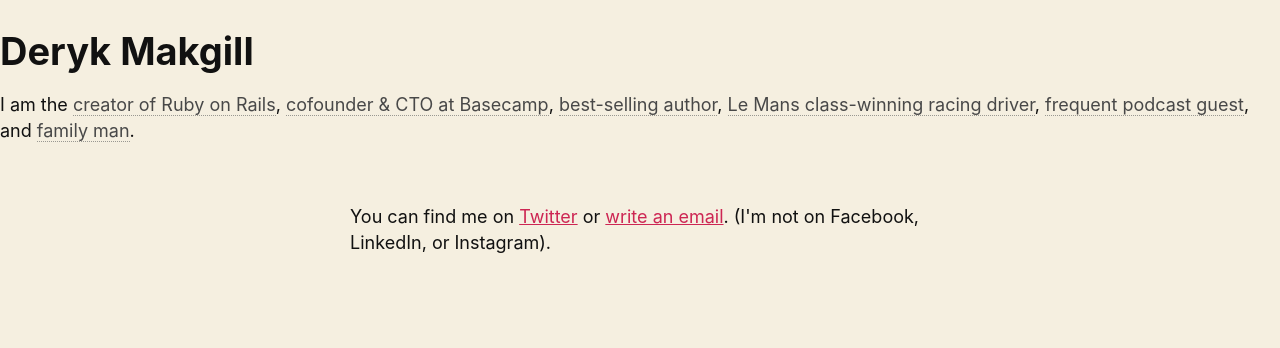
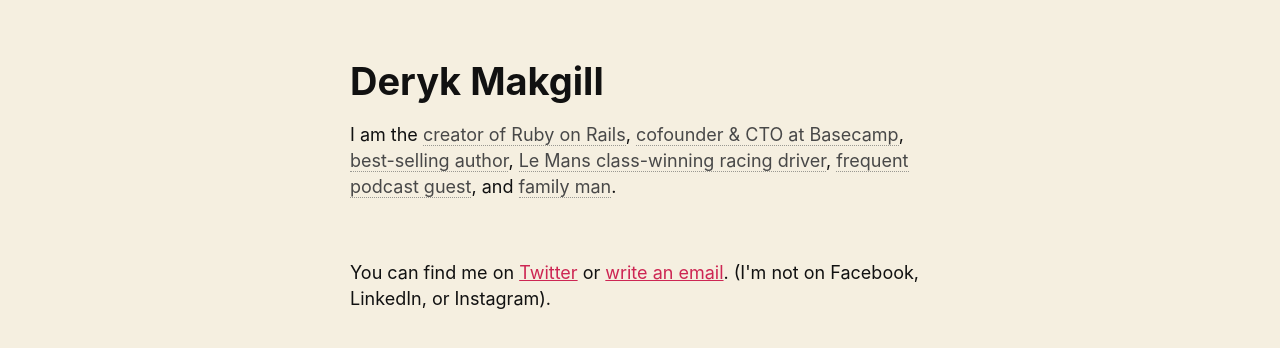
Before and after one commit to derykmakgill/matt, a Jekyll site: the page built from index.html, in a window 1280 px wide. Shown: the top 348 px of the page. Built offline with Jekyll 4.4.1, drawn with Linux system fonts in a browser that asks for light colours.

Commit message:
Update default.html

```diff
--- a/_layouts/default.html
+++ b/_layouts/default.html
@@ -20,8 +20,11 @@
 }
 
 header {
-  margin-top: 30px;
-  margin-bottom: 20px;
+    margin-top: 30px;
+    margin-bottom: 20px;
+    max-width: 580px;
+    margin: auto;
+    margin-top: 60px;
 }
 
 header a {
```
